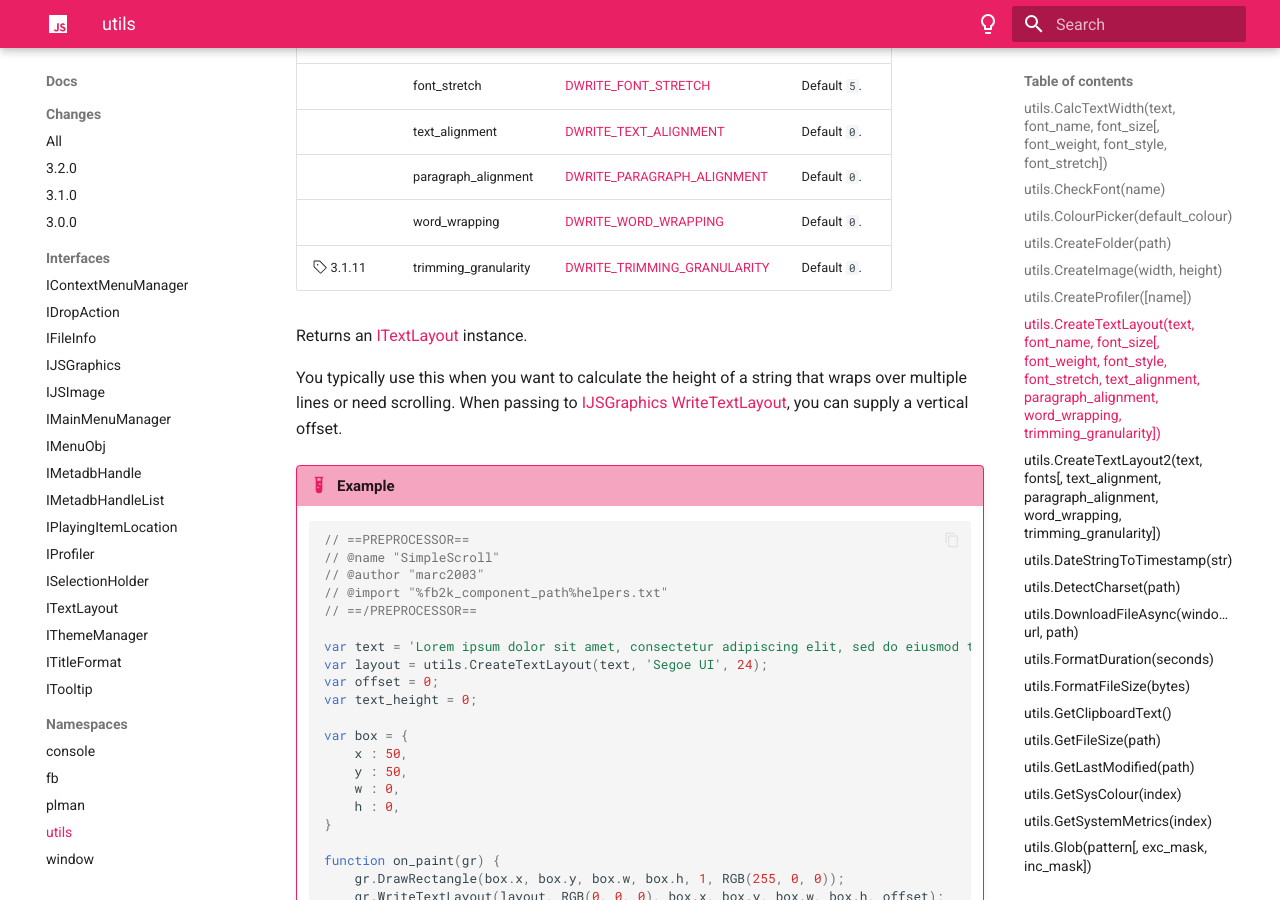
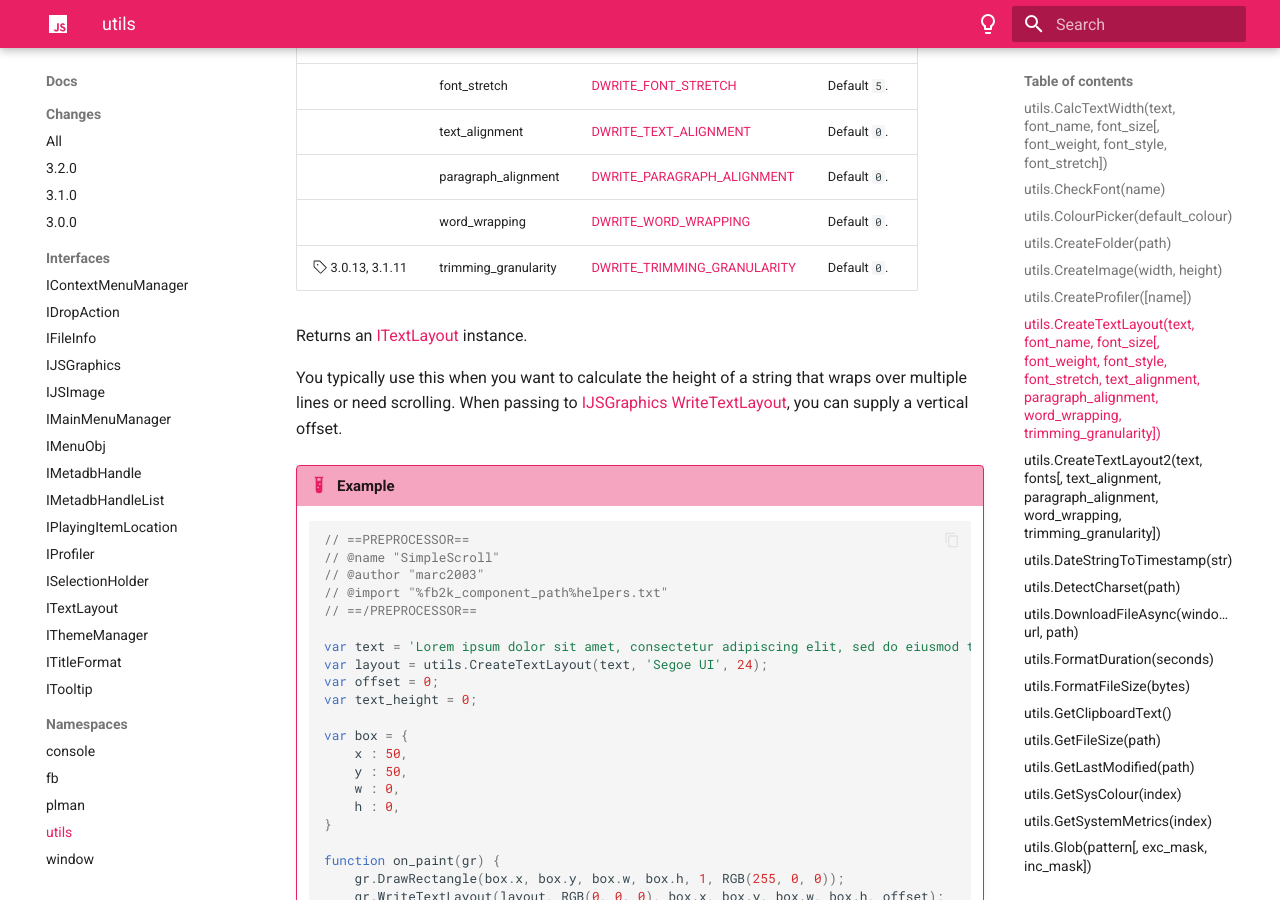
Before and after one commit to jscript-panel/jscript-panel.github.io, an MkDocs documentation site: the page built from docs/docs/namespaces/utils.md, in a window 1280 px wide and 900 px high, scrolled down 2782 px. Built offline with MkDocs 1.6.1 and Material for MkDocs 9.7.7, drawn with Linux system fonts in a browser that asks for light colours.

Commit message:
Update utils.md

```diff
--- a/docs/docs/namespaces/utils.md
+++ b/docs/docs/namespaces/utils.md
@@ -81,7 +81,7 @@ link for an example.
 ||text_alignment|[DWRITE_TEXT_ALIGNMENT](../../flags/#dwrite_text_alignment)|Default `0`.|
 ||paragraph_alignment|[DWRITE_PARAGRAPH_ALIGNMENT](../../flags/#dwrite_paragraph_alignment)|Default `0`.|
 ||word_wrapping|[DWRITE_WORD_WRAPPING](../../flags/#dwrite_word_wrapping)|Default `0`.|
-|:octicons-tag-24: 3.1.11|trimming_granularity|[DWRITE_TRIMMING_GRANULARITY](../../flags/#dwrite_trimming_granularity)|Default `0`.|
+|:octicons-tag-24: 3.0.13, 3.1.11|trimming_granularity|[DWRITE_TRIMMING_GRANULARITY](../../flags/#dwrite_trimming_granularity)|Default `0`.|
 
 Returns an [ITextLayout](../../interfaces/ITextLayout/) instance.
 
```
